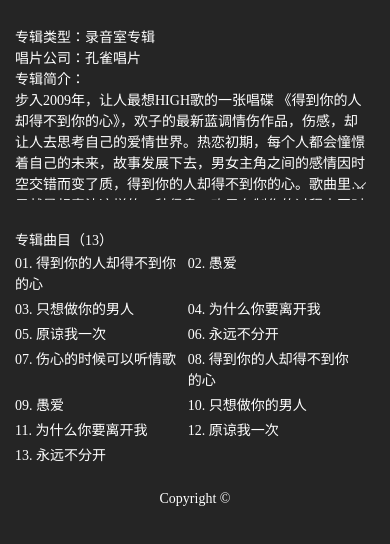
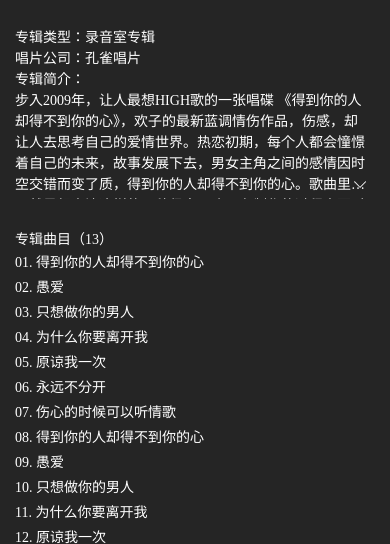
Before and after one commit to lily92/huanzi, a plain HTML site: page music-zhuanji-detail.html in a window 390 px wide. Shown: the part 521-1065 px from the top of the page. Drawn offline with Linux system fonts and the light colour scheme.

Commit message:
fix flex 细节

```diff
--- a/css/main.scss
+++ b/css/main.scss
@@ -346,7 +346,7 @@ input,textarea,select,*{ outline: none;}
 .player-desc{ padding-left: 20px;}
 .music-title{ padding: 10px 0; border-bottom: 1px solid $color-y;}
 .detail-describe{ padding: 30px 0;}
-.jianjie{ height: 110px; overflow: hidden; padding-right: 10px}
+.jianjie{ height: 109px; overflow: hidden; padding-right: 10px}
 .jianjie-auto{ height: auto;}
 .btn-icondown{ position: absolute; right: 0; bottom: 0; width: 30px; height: 30px;background: url(../images/icon-d.png) no-repeat  center; cursor: pointer;}
 .btn-icondown.active{background: url(../images/icon-up.png) no-repeat  center;}
--- a/css/phone.scss
+++ b/css/phone.scss
@@ -163,4 +163,6 @@ $colorfa:#fafafa;
   // 播放
   .player-desc{ padding-left: 0;}
 
+  .qumu-list li{ width: 100%}
+
 }
```
Also changed, not shown: css/main.css, css/main.min.css, css/phone.css, css/phone.min.css.
